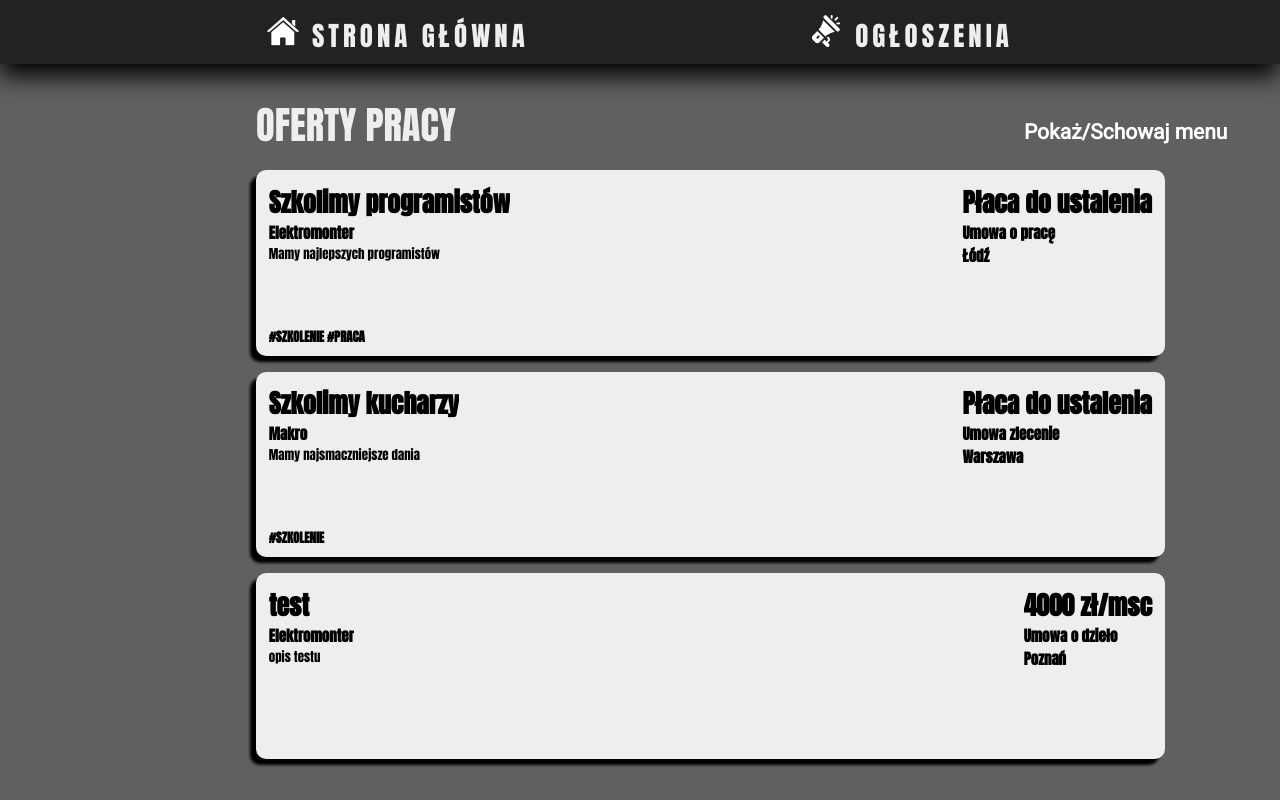
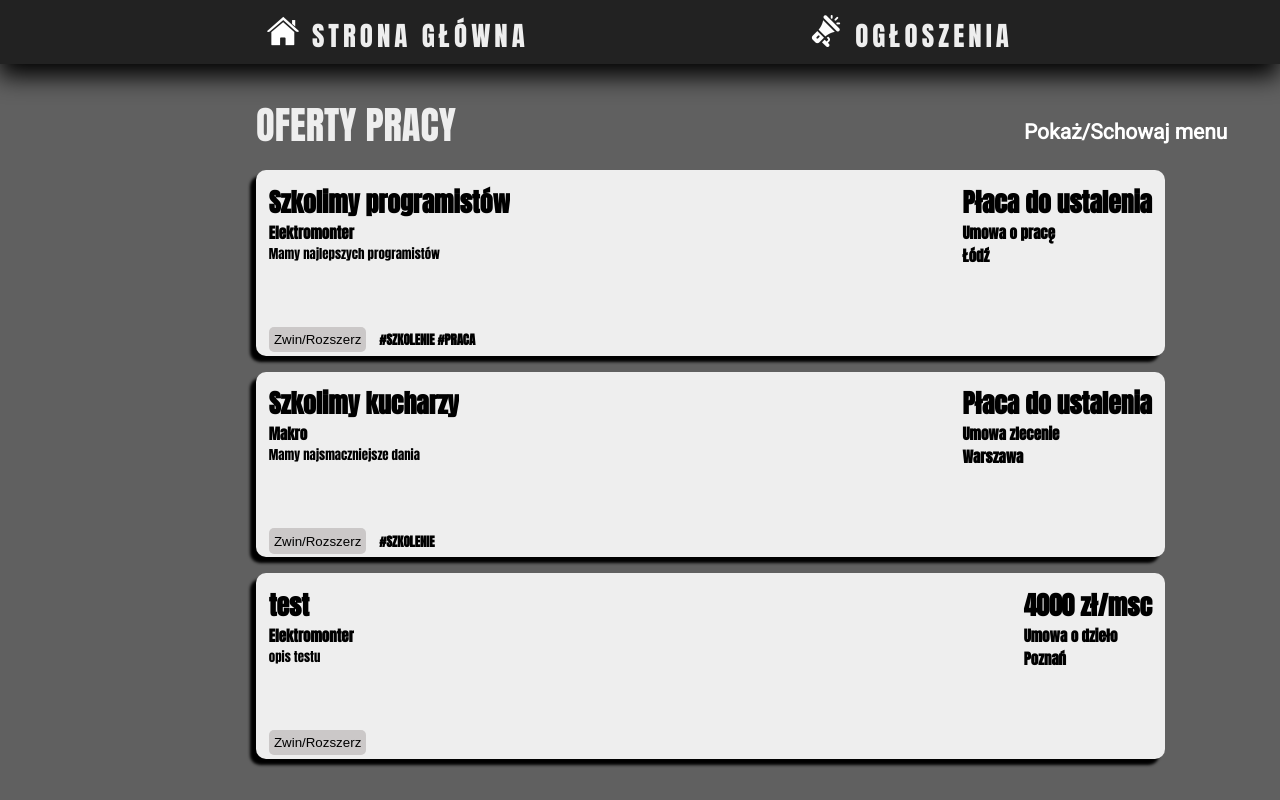
Before and after one commit to www987/Hawking, a PHP site: page /portal.php in a window 1280 px wide. Run offline with PHP 8.4, Linux system fonts and the light colour scheme; data comes from the database, SQL or seed files in the repository; some web fonts are replaced.

Commit message:
Small changes

```diff
--- a/CSS/poprtal.css
+++ b/CSS/poprtal.css
@@ -245,11 +245,32 @@ body {
 	margin-top: 18vh;
 }
 .kolumna3>div{
-	float: left;
+	display: flex;
+    justify-content: flex-start;
+    align-items: center;
+}
+.kolumna3>div input{
+    margin: 0 1vw 0 0;
+    border-radius: 5px;
+    border: 0;
+    padding: 0.4vw;
+    cursor: pointer;
+    transition: .5s;
+    background: #cbc8c8;
+}
+.kolumna3>div input:hover{
+    background: #dcd9d8;
 }
 
 .kolumna1 p{
     max-width: 50vw;
+    max-height: 20vh;
+    overflow: hidden;
+}
+.kolumna1{
+    max-width: 50vw;
+    max-height: 16vh;
+    overflow: hidden;
 }
 .page-header {
 	width: 100vw;
--- a/dodajWydarzenie.php
+++ b/dodajWydarzenie.php
@@ -60,11 +60,7 @@ if(isset($_POST["title"])){
             $wszystkoOk = false;
             $_SESSION["e_city"] = "Miasto musi mieć od 3 do 40 znaków!";
         }
-                            //SPRAWDZAMY OPIS//
-        if(strlen($description) > 1000 || strlen($description) <= 50 ){
-            $wszystkoOk = false;
-            $_SESSION["e_description"] = "Opis musi być w przedziale 50-1000 znaków!";
-        }
+
 
         if($wszystkoOk){
             foreach($tag as $i => $el){
--- a/portal.php
+++ b/portal.php
@@ -81,10 +81,8 @@
                 <h3>$row[3]</h3>
             </div>
             <div class = "kolumna3">
-                <div style="display: none;">
-                    <label><input type="checkbox"> dodaj do obserwowanych</label>
-                </div>
                 <div>
+                    <label><input type="button" value= 'Zwin/Rozszerz' class='inputt'> </label>
                     <h4>$tag</h4>
                 </div>
             </div>
@@ -149,6 +147,27 @@ END;
 				}
 			})
 		</script>
+        <script>
+
+            function rozszerz(){
+                console.log("test");
+                console.log(this);
+                var id = this.id;
+                var port = document.querySelectorAll(".port")[id];
+                var kolumna1 = document.querySelectorAll(".kolumna1")[id];
+                var kolumna3P = kolumna1.querySelector("p");
+                port.style.height="auto";
+                kolumna1.style.height="auto";
+                //kolumna3p.style.height="auto";
+                //kolumna3p.style.overflow="auto";
+
+            }
+            var input = document.querySelectorAll(".inputt");
+            for(i=0;i<input.length;i++){
+                input[i].addEventListener("click", rozszerz);
+                input[i].setAttribute("id", i);
+            }
+        </script>
 </body>
 
 </html>
```
